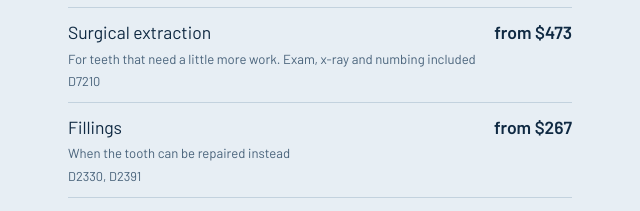
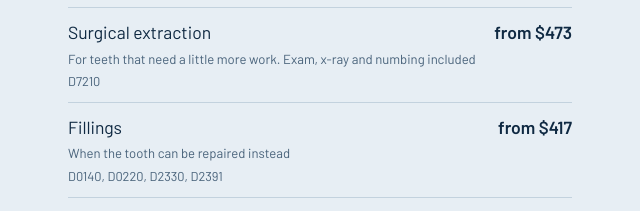
Before and after one commit to preventivedental/berksurgentdental, a plain HTML site: page index.html in a window 1280 px wide. Shown: the part 2318-2529 px from the top of the page, 320-960 px from the left. Drawn offline with nearby package versions, Linux system fonts and the light colour scheme.

Commit message:
Update index.html

```diff
--- a/index.html
+++ b/index.html
@@ -532,8 +532,8 @@ var CONFIG = {
       key: "fill",
       label: "Fillings",
       sublabel: "When the tooth can be repaired instead",
-      code: "D2330, D2391",
-      amount: "from $267"
+      code: "D0140, D0220, D2330, D2391",
+      amount: "from $417"
     }
 
   ],
```
